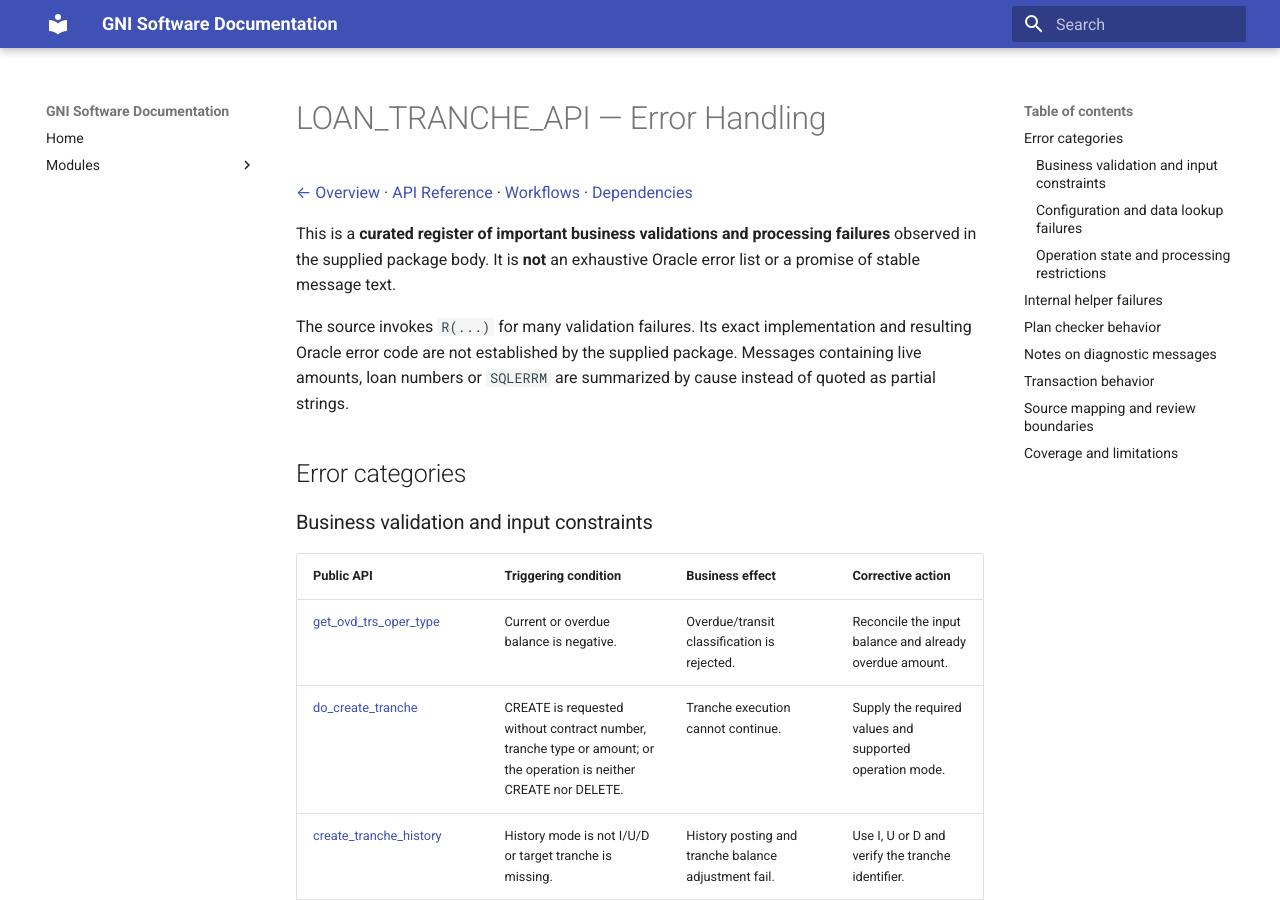
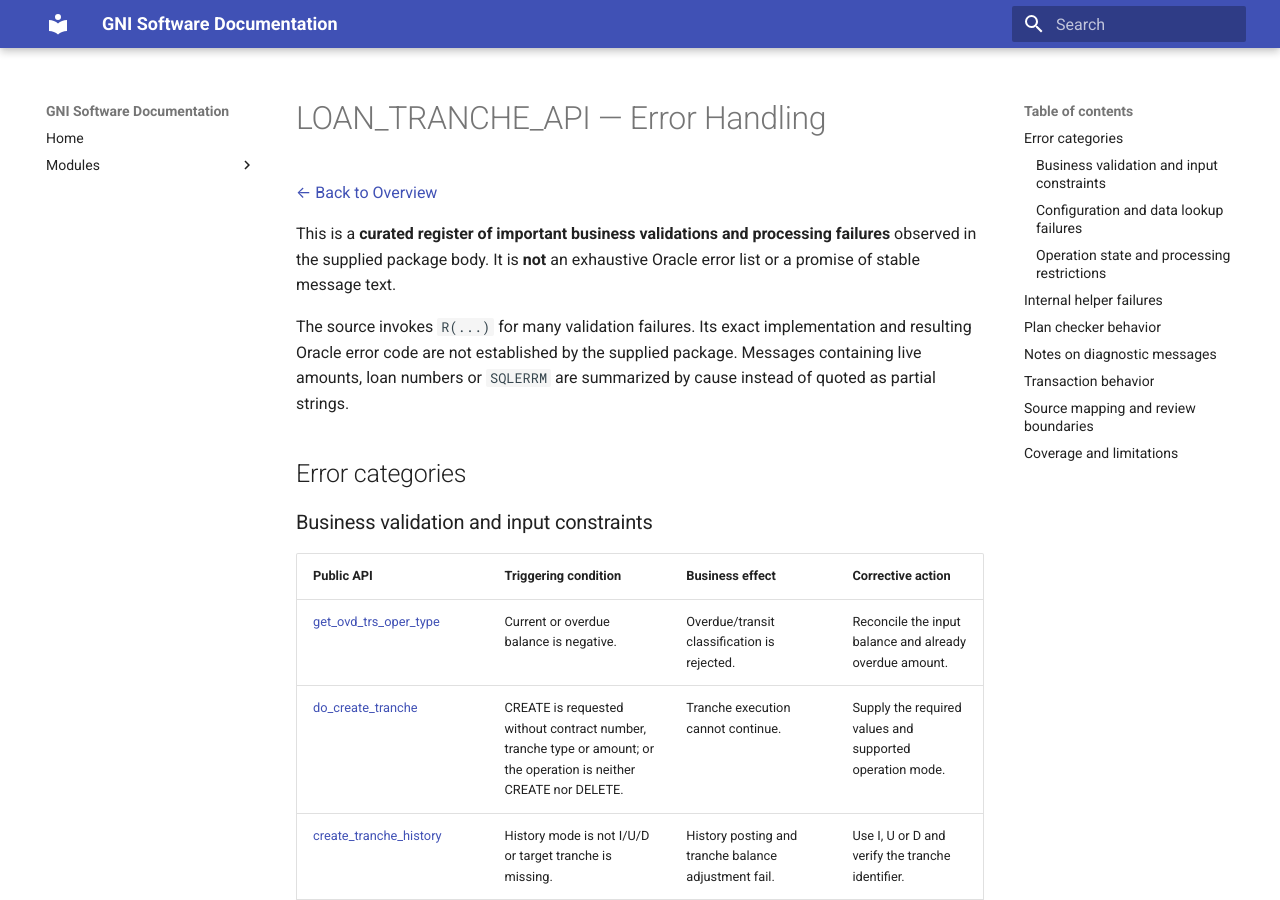
Before and after one commit to SadayCb/gni-documentation-poc9.0, an MkDocs documentation site: the page built from docs/modules/loan-management/loan-tranche-api/error-handling.md, in a window 1280 px wide and 900 px high. Built offline with MkDocs 1.6.1 and Material for MkDocs 9.7.7, drawn with Linux system fonts in a browser that asks for light colours; some of the changed text lies outside the part shown.

Commit message:
Update error-handling.md

```diff
--- a/docs/modules/loan-management/loan-tranche-api/error-handling.md
+++ b/docs/modules/loan-management/loan-tranche-api/error-handling.md
@@ -1,6 +1,6 @@
 # LOAN_TRANCHE_API — Error Handling
 
-[← Overview](README.md) · [API Reference](api-reference.md) · [Workflows](workflows.md) · [Dependencies](dependencies.md)
+[← Back to Overview](README.md)
 
 This is a **curated register of important business validations and processing failures** observed in the supplied package body. It is **not** an exhaustive Oracle error list or a promise of stable message text.
 
@@ -79,4 +79,4 @@ Balance adjustments, payment-plan changes, transaction history and journal entri
 - This is selected coverage, not all possible runtime failures or all messages raised by delegated packages.
 - No Oracle production/test runtime status, error-code contract or transaction rollback semantics were independently verified.
 
-[↑ Overview](README.md)
+[← Back to Overview](README.md)
```
